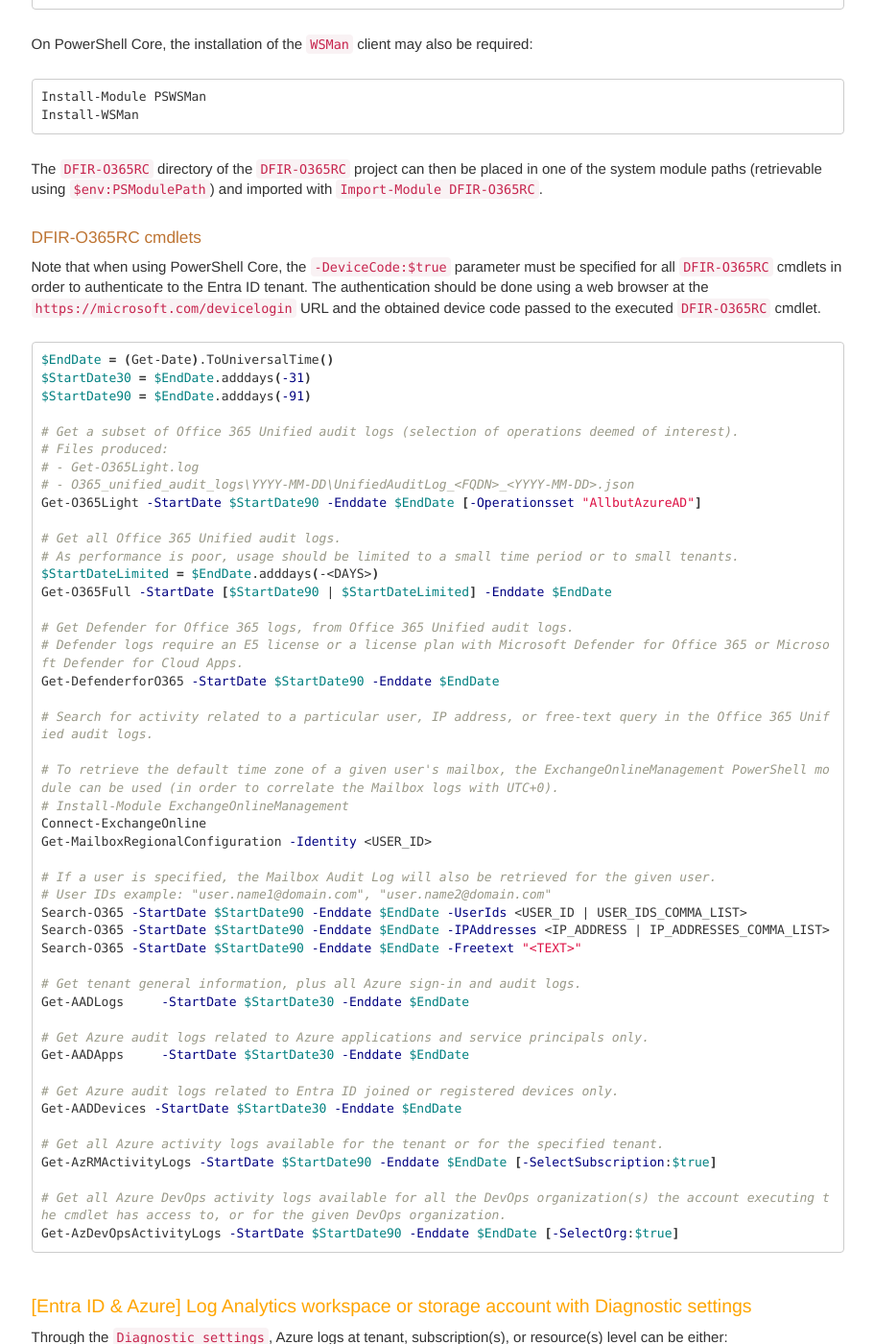
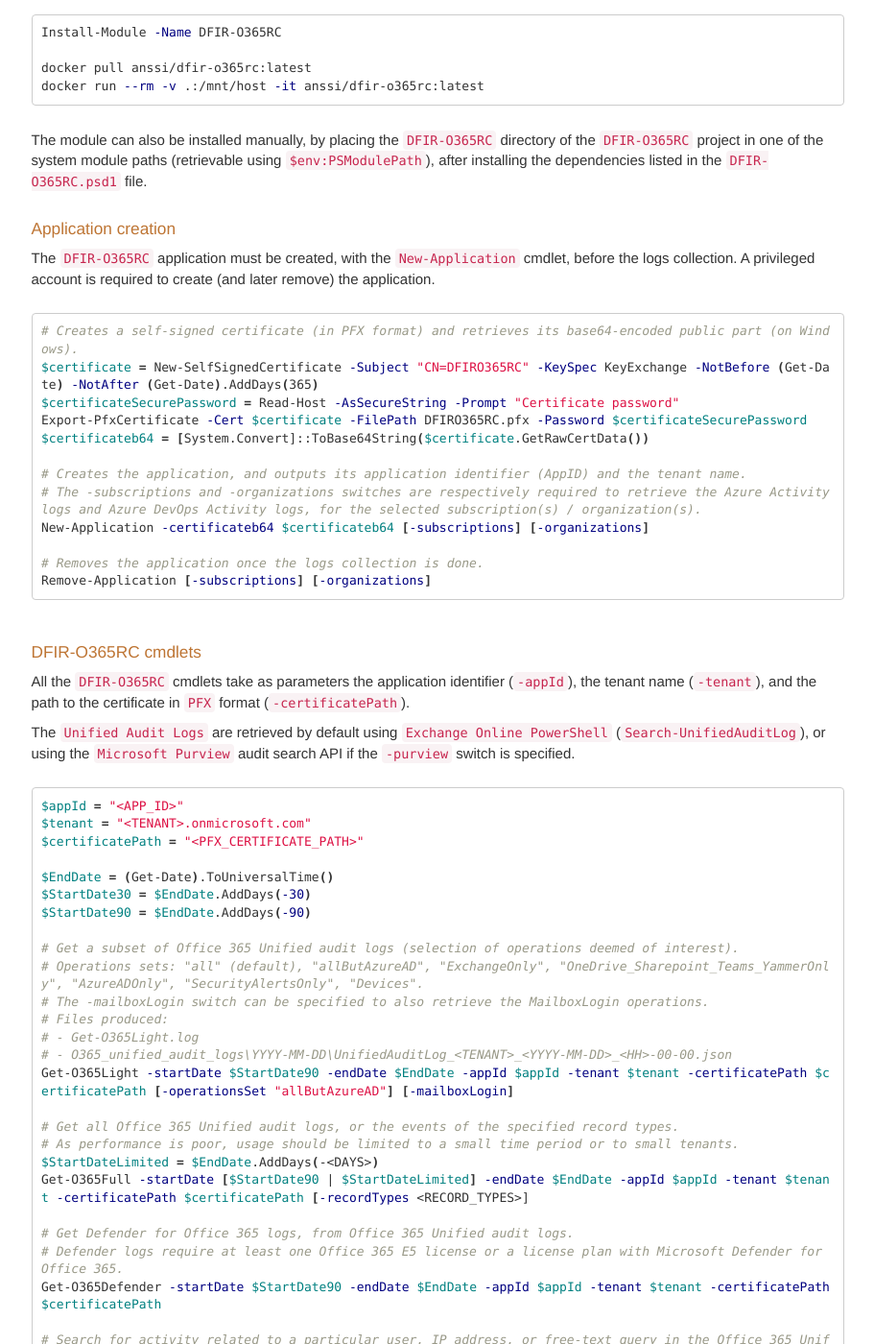
Before and after one commit to Qazeer/artefacts.help, a Jekyll site: the page built from pages/azure/logs_collection_tools.md, in a window 1280 px wide and 1400 px high, scrolled down 2961 px. Shown: the whole window at 96% size, without its empty margins (330-1241 px from the left). Built offline with Jekyll 4.4.1, drawn with Linux system fonts in a browser that asks for light colours; comment, search, counter and statistics services are not loaded; some of the changed text lies outside the part shown.

Commit message:
[Procedure] Azure logs collection tools - Update for DFIR-O365RC v2 and Microsoft-Extractor-Suite v4

````diff
--- a/pages/azure/logs_collection_tools.md
+++ b/pages/azure/logs_collection_tools.md
@@ -54,41 +54,38 @@ Search-UnifiedAuditLog -ResultSize 5000 -Operations <OPERATIONS>
 The [`Microsoft-Extractor-Suite`](https://github.com/invictus-ir/Microsoft-Extractor-Suite)
 PowerShell module can be used to extract logs from Entra ID and Microsoft 365.
 
+The `AzureAD` / `AzureADPreview` based cmdlets (such as `Get-EntraSignInLogs`
+and `Get-EntraAuditLogs`) were removed from `Microsoft-Extractor-Suite` in
+version `4.0.0` (July 2025), following the retirement of the `AzureAD` module,
+and the `Entra ID` logs are now retrieved through the `Microsoft Graph` API.
+
 ```bash
-# If necessary, installs the required PowerShell modules.
+# If necessary, installs the Microsoft-Extractor-Suite and the required PowerShell modules.
+Install-Module -Name Microsoft-Extractor-Suite
 Install-Module -Name ExchangeOnlineManagement
-Install-Module -Name AzureADPreview
+# Required for the cmdlets using the Microsoft Graph API, such as Get-GraphEntraSignInLogs or Get-GraphEntraAuditLogs.
+Install-Module -Name Microsoft.Graph
+# Required for the Azure Activity logs collection (Get-ActivityLogs).
+Install-Module -Name Az
 
-# Only required for cmdlets using the Graph API, such as Get-EntraSignInLogsGraph or Get-EntraAuditLogsGraph.
-Install-Module Microsoft.Graph.Beta
+Import-Module Microsoft-Extractor-Suite
 
-# The AzureADPreview module MUST be imported (in place of the AzureAD module), as Get-AzureADAuditSignInLogs is updated to allow the retrieval of all events (instead of 1,000 entries with the AzureAD version).
-Remove-Module -Name 'AzureAD' -Force
-Import-Module -Name 'AzureADPreview' -Force
+# Connects to Microsoft 365, Microsoft Graph, and/or Azure (depending on the collection targets).
+Connect-M365
+Connect-MgGraph -Scopes "AuditLog.Read.All","Directory.Read.All"
+Connect-AzureAZ
 
-Import-Module .\Microsoft-Extractor-Suite.psd1
+# Retrieves the Entra ID sign-in logs (interactive, non-interactive, service principal, and managed identity sign-ins).
+# By default, retrieves data for the last 30 days.
+Get-GraphEntraSignInLogs
+# Retrieves Entra ID sign-in logs before and/or after the specified date(s).
+Get-GraphEntraSignInLogs -startDate <YYYY-MM-DD> -endDate <YYYY-MM-DD>
 
-# Connects to Office 365, Entra ID, and/or Azure (depending on the collection targets).
-Connect-M365
-Connect-Azure
-Connect-AzureAZ
-Connect-MgGraph
-
-# Retrieves all Entra ID sign-in logs.
-Get-EntraSignInLogs
-# Retrieves Entra ID sign-in logs before and/or after the specified date(s) (no timestamp support, date with day precision only).
-Get-EntraSignInLogs -StartDate <YYYY-MM-DD> -EndDate <YYYY-MM-DD>
-
-# Retrieves all Entra ID audit logs.
-Get-EntraAuditLogs
-# Retrieves Entra ID audit logs before and/or after the specified date(s) (no timestamp support, date with day precision only).
-Get-EntraAuditLogs -StartDate <YYYY-MM-DD> -EndDate <YYYY-MM-DD>
-
-# Retrieves the total number of records in the UAL per record type.
-# By default, retrieves data for the last 90 days for all users.
-Get-UALStatistics
-# For the specified user(s) and/or in the given timeframe.
-Get-UALStatistics -UserIds "<EMAIL>" -StartDate <YYYY-MM-DDT00:00:00Z> -EndDate <YYYY-MM-DDT00:00:00Z>
+# Retrieves the Entra ID audit logs.
+# By default, retrieves data for the last 30 days.
+Get-GraphEntraAuditLogs
+# Retrieves Entra ID audit logs before and/or after the specified date(s).
+Get-GraphEntraAuditLogs -startDate <YYYY-MM-DD> -endDate <YYYY-MM-DD>
 
 # Retrieves all UAL data.
 # By default, retrieves data for the last 90 days for all users.
@@ -97,6 +94,7 @@ Get-UAL [-Output JSON]
 Get-UAL [-Output JSON] -UserIds "<EMAIL | EMAILS_LIST>" -StartDate <YYYY-MM-DDT00:00:00Z> -EndDate <YYYY-MM-DDT00:00:00Z>
 
 # Retrieves Mailbox audit logs for the specified or all mailboxes.
+# Search-MailboxAuditLog being deprecated, Get-MailboxAuditLog relies on Search-UnifiedAuditLog (with the ExchangeItem record type).
 Get-MailboxAuditLog [-StartDate <YYYY-MM-DDT00:00:00Z>] [-EndDate <YYYY-MM-DDT00:00:00Z>]
 Get-MailboxAuditLog -UserIds "<EMAIL | EMAILS_LIST>"
 
@@ -127,59 +125,90 @@ The logs are retrieved in `JSON` from the following sources of information:
 
   - `Azure DevOps Activity logs`
 
-#### Manual installation
+`DFIR-O365RC` can also retrieve the `Entra ID` applications and service
+principals, devices, and users (with their authentication methods).
 
-`DFIR-O365RC` depends on the [`MSAL.PS`](https://github.com/AzureAD/MSAL.PS)
-and [`PoshRSJob`](https://github.com/proxb/PoshRSJob) modules, which must be
-installed before use.
+The version `2.0.0` of `DFIR-O365RC` (August 2024) introduced breaking changes:
+the user authentication (including the device code authentication flow on
+PowerShell Core) was replaced by an application-only authentication, with
+`DFIR-O365RC` running in the context of a dedicated `Entra ID` application
+(service principal) authenticated with a certificate.
+
+#### Installation
+
+`DFIR-O365RC` can be installed from the `PowerShell Gallery` (which also
+installs its dependencies, such as the `ExchangeOnlineManagement`,
+`Microsoft Graph`, and `Az` modules) or used through its `Docker` image (the
+recommended method according to the `DFIR-O365RC` documentation).
 
 ```bash
-Install-PackageProvider Nuget -Force
-Install-Module -Name PowerShellGet -Force
+Install-Module -Name DFIR-O365RC
 
-Install-Module -Name MSAL.PS -RequiredVersion '4.21.0.1'
-Install-Module -Name PoshRSJob -RequiredVersion '1.7.4.4'
+docker pull anssi/dfir-o365rc:latest
+docker run --rm -v .:/mnt/host -it anssi/dfir-o365rc:latest
 ```
 
-On PowerShell Core, the installation of the `WSMan` client may also be
-required:
+The module can also be installed manually, by placing the `DFIR-O365RC`
+directory of the `DFIR-O365RC` project in one of the system module paths
+(retrievable using `$env:PSModulePath`), after installing the dependencies
+listed in the `DFIR-O365RC.psd1` file.
+
+#### Application creation
+
+The `DFIR-O365RC` application must be created, with the `New-Application`
+cmdlet, before the logs collection. A privileged account is required to create
+(and later remove) the application.
 
 ```bash
-Install-Module PSWSMan
-Install-WSMan
+# Creates a self-signed certificate (in PFX format) and retrieves its base64-encoded public part (on Windows).
+$certificate = New-SelfSignedCertificate -Subject "CN=DFIRO365RC" -KeySpec KeyExchange -NotBefore (Get-Date) -NotAfter (Get-Date).AddDays(365)
+$certificateSecurePassword = Read-Host -AsSecureString -Prompt "Certificate password"
+Export-PfxCertificate -Cert $certificate -FilePath DFIRO365RC.pfx -Password $certificateSecurePassword
+$certificateb64 = [System.Convert]::ToBase64String($certificate.GetRawCertData())
+
+# Creates the application, and outputs its application identifier (AppID) and the tenant name.
+# The -subscriptions and -organizations switches are respectively required to retrieve the Azure Activity logs and Azure DevOps Activity logs, for the selected subscription(s) / organization(s).
+New-Application -certificateb64 $certificateb64 [-subscriptions] [-organizations]
+
+# Removes the application once the logs collection is done.
+Remove-Application [-subscriptions] [-organizations]
 ```
-
-The `DFIR-O365RC` directory of the `DFIR-O365RC` project can then be placed in
-one of the system module paths (retrievable using `$env:PSModulePath`) and
-imported with `Import-Module DFIR-O365RC`.
 
 #### DFIR-O365RC cmdlets
 
-Note that when using PowerShell Core, the `-DeviceCode:$true` parameter
-must be specified for all `DFIR-O365RC` cmdlets in order to authenticate to the
-Entra ID tenant. The authentication should be done using a web browser at the
-`https://microsoft.com/devicelogin` URL and the obtained device code passed
-to the executed `DFIR-O365RC` cmdlet.
+All the `DFIR-O365RC` cmdlets take as parameters the application identifier
+(`-appId`), the tenant name (`-tenant`), and the path to the certificate in
+`PFX` format (`-certificatePath`).
+
+The `Unified Audit Logs` are retrieved by default using
+`Exchange Online PowerShell` (`Search-UnifiedAuditLog`), or using the
+`Microsoft Purview` audit search API if the `-purview` switch is specified.
 
 ```bash
+$appId = "<APP_ID>"
+$tenant = "<TENANT>.onmicrosoft.com"
+$certificatePath = "<PFX_CERTIFICATE_PATH>"
+
 $EndDate = (Get-Date).ToUniversalTime()
-$StartDate30 = $EndDate.adddays(-31)
-$StartDate90 = $EndDate.adddays(-91)
+$StartDate30 = $EndDate.AddDays(-30)
+$StartDate90 = $EndDate.AddDays(-90)
 
 # Get a subset of Office 365 Unified audit logs (selection of operations deemed of interest).
+# Operations sets: "all" (default), "allButAzureAD", "ExchangeOnly", "OneDrive_Sharepoint_Teams_YammerOnly", "AzureADOnly", "SecurityAlertsOnly", "Devices".
+# The -mailboxLogin switch can be specified to also retrieve the MailboxLogin operations.
 # Files produced:
 # - Get-O365Light.log
-# - O365_unified_audit_logs\YYYY-MM-DD\UnifiedAuditLog_<FQDN>_<YYYY-MM-DD>.json
-Get-O365Light -StartDate $StartDate90 -Enddate $EndDate [-Operationsset "AllbutAzureAD"]
+# - O365_unified_audit_logs\YYYY-MM-DD\UnifiedAuditLog_<TENANT>_<YYYY-MM-DD>_<HH>-00-00.json
+Get-O365Light -startDate $StartDate90 -endDate $EndDate -appId $appId -tenant $tenant -certificatePath $certificatePath [-operationsSet "allButAzureAD"] [-mailboxLogin]
 
-# Get all Office 365 Unified audit logs.
+# Get all Office 365 Unified audit logs, or the events of the specified record types.
 # As performance is poor, usage should be limited to a small time period or to small tenants.
-$StartDateLimited = $EndDate.adddays(-<DAYS>)
-Get-O365Full -StartDate [$StartDate90 | $StartDateLimited] -Enddate $EndDate
+$StartDateLimited = $EndDate.AddDays(-<DAYS>)
+Get-O365Full -startDate [$StartDate90 | $StartDateLimited] -endDate $EndDate -appId $appId -tenant $tenant -certificatePath $certificatePath [-recordTypes <RECORD_TYPES>]
 
 # Get Defender for Office 365 logs, from Office 365 Unified audit logs.
-# Defender logs require an E5 license or a license plan with Microsoft Defender for Office 365 or Microsoft Defender for Cloud Apps.
-Get-DefenderforO365 -StartDate $StartDate90 -Enddate $EndDate
+# Defender logs require at least one Office 365 E5 license or a license plan with Microsoft Defender for Office 365.
+Get-O365Defender -startDate $StartDate90 -endDate $EndDate -appId $appId -tenant $tenant -certificatePath $certificatePath
 
 # Search for activity related to a particular user, IP address, or free-text query in the Office 365 Unified audit logs.
 
@@ -190,24 +219,27 @@ Get-MailboxRegionalConfiguration -Identity <USER_ID>
 
 # If a user is specified, the Mailbox Audit Log will also be retrieved for the given user.
 # User IDs example: "user.name1@domain.com", "user.name2@domain.com"
-Search-O365 -StartDate $StartDate90 -Enddate $EndDate -UserIds <USER_ID | USER_IDS_COMMA_LIST>
-Search-O365 -StartDate $StartDate90 -Enddate $EndDate -IPAddresses <IP_ADDRESS | IP_ADDRESSES_COMMA_LIST>
-Search-O365 -StartDate $StartDate90 -Enddate $EndDate -Freetext "<TEXT>"
+Search-O365 -startDate $StartDate90 -endDate $EndDate -appId $appId -tenant $tenant -certificatePath $certificatePath -userIds <USER_ID | USER_IDS_COMMA_LIST>
+Search-O365 -startDate $StartDate90 -endDate $EndDate -appId $appId -tenant $tenant -certificatePath $certificatePath -IPAddresses <IP_ADDRESS | IP_ADDRESSES_COMMA_LIST>
+Search-O365 -startDate $StartDate90 -endDate $EndDate -appId $appId -tenant $tenant -certificatePath $certificatePath -freeTexts "<TEXT>"
 
-# Get tenant general information, plus all Azure sign-in and audit logs.
-Get-AADLogs	-StartDate $StartDate30 -Enddate $EndDate
+# Get tenant general information, plus all Entra ID sign-in and audit logs.
+Get-AADLogs -startDate $StartDate30 -endDate $EndDate -appId $appId -tenant $tenant -certificatePath $certificatePath
 
-# Get Azure audit logs related to Azure applications and service principals only.
-Get-AADApps	-StartDate $StartDate30 -Enddate $EndDate
+# Get Entra ID service principals and their applications, OAuth2 permission grants, and app role assignments.
+Get-AADApps -appId $appId -tenant $tenant -certificatePath $certificatePath
 
-# Get Azure audit logs related to Entra ID joined or registered devices only.
-Get-AADDevices -StartDate $StartDate30 -Enddate $EndDate
+# Get Entra ID devices and their owners / users.
+Get-AADDevices -appId $appId -tenant $tenant -certificatePath $certificatePath
 
-# Get all Azure activity logs available for the tenant or for the specified tenant.
-Get-AzRMActivityLogs -StartDate $StartDate90 -Enddate $EndDate [-SelectSubscription:$true]
+# Get Entra ID users, and optionally their authentication methods.
+Get-AADUsers -appId $appId -tenant $tenant -certificatePath $certificatePath [-authenticationMethods]
 
-# Get all Azure DevOps activity logs available for all the DevOps organization(s) the account executing the cmdlet has access to, or for the given DevOps organization.
-Get-AzDevOpsActivityLogs -StartDate $StartDate90 -Enddate $EndDate [-SelectOrg:$true]
+# Get all Azure activity logs for all the subscriptions the application has access to (subscription(s) selected at the application creation).
+Get-AzRMActivityLogs -startDate $StartDate90 -endDate $EndDate -appId $appId -tenant $tenant -certificatePath $certificatePath
+
+# Get all Azure DevOps activity logs for all the DevOps organization(s) the application has access to (organization(s) selected at the application creation).
+Get-AzDevOpsActivityLogs -startDate $StartDate90 -endDate $EndDate -appId $appId -tenant $tenant -certificatePath $certificatePath
 ```
 
 ### [Entra ID & Azure] Log Analytics workspace or storage account with Diagnostic settings
````
Also changed, not shown: other parts of pages/azure/logs_collection_tools.md (+3 -3 lines).
